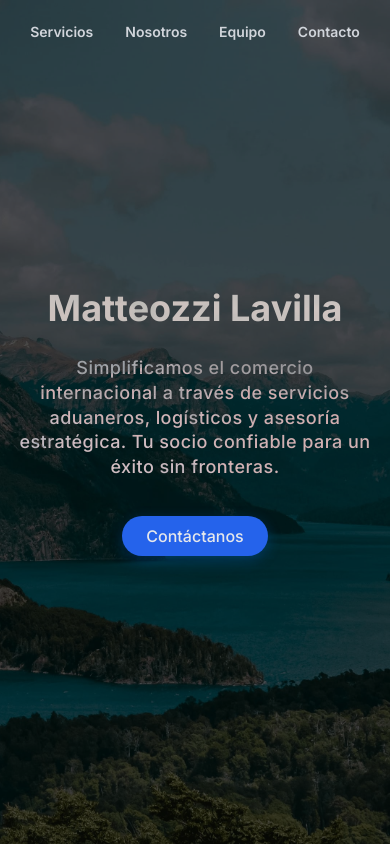
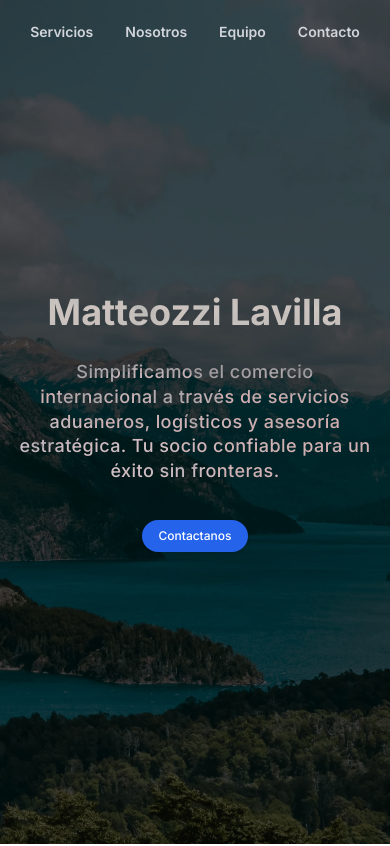
Before and after one commit to mazzodevelopments/matteozzi-lavilla, a Next.js app: page / in a window 390 px wide. Shown: the top 846 px of the page. Built offline with nearby package versions, Linux system fonts and the light colour scheme.

Commit message:
Responsiveness

```diff
--- a/app/pages/Hero.tsx
+++ b/app/pages/Hero.tsx
@@ -69,9 +69,9 @@ export default function Hero({ content }: HeroProps) {
                             to="contacto"
                             smooth={true}
                             duration={500}
-                            className="inline-block mx-auto px-6 py-2 rounded-full bg-blue-600 text-gray-200 font-medium shadow-[0_4px_14px_0_rgb(0,118,255,25%)] hover:shadow-[0_6px_20px_rgba(0,118,255,50%)] hover:bg-blue-700 transition duration-200 ease-linear cursor-pointer"
+                            className="inline-block mx-auto text-xs sm:text-sm md:text-base lg:text-md px-4 md:px-6 lg:px-6 py-2 sm:py-2.5 md:py-2 lg:py-2 rounded-full bg-blue-600 text-white font-medium shadow-md hover:shadow-lg hover:bg-blue-700 transition duration-200 ease-in-out cursor-pointer"
                         >
-                            Contáctanos
+                            Contactanos
                         </ScrollLink>
                     </motion.div>
                 </div>
```
